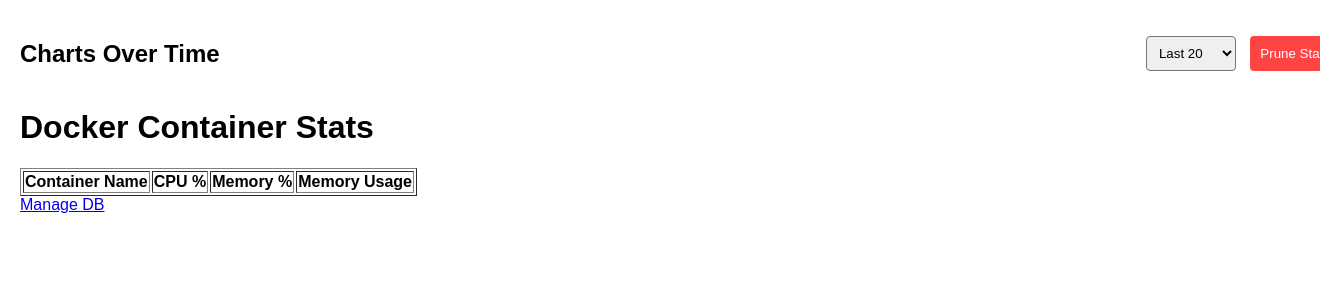
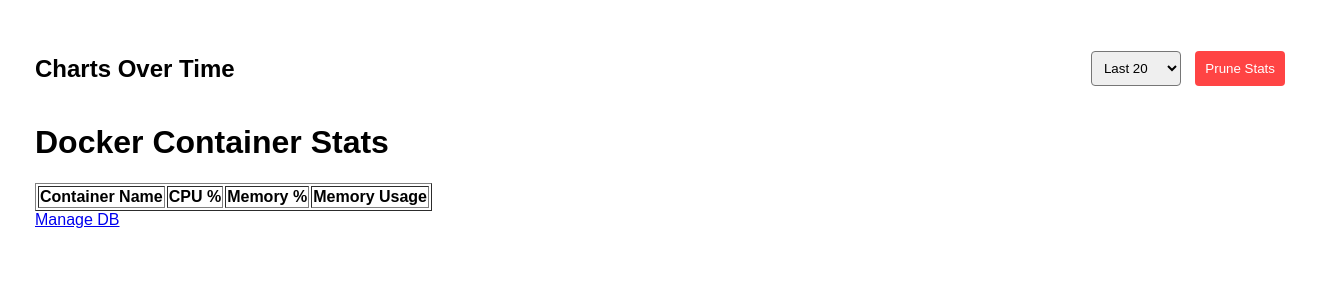
Before and after one commit to serhii-deryhlazov/maltalist-master, a PHP site: page /listing/ in a window 1320 px wide; the page is wider, and only the part inside the window is pictured. Shown: the top 300 px of that part. Run offline with PHP 8.4, Linux system fonts and the light colour scheme; lists and menus that the app fills with data are empty.

Commit message:
style: adjust padding in body for improved layout consistency

```diff
--- a/monitoring/web/index.php
+++ b/monitoring/web/index.php
@@ -21,7 +21,7 @@
         body {
             font-family: Arial, sans-serif;
             margin: 20px;
-            width: 100%;
+            padding: 15px;
         }
         #charts{
             columns: 2;
```
